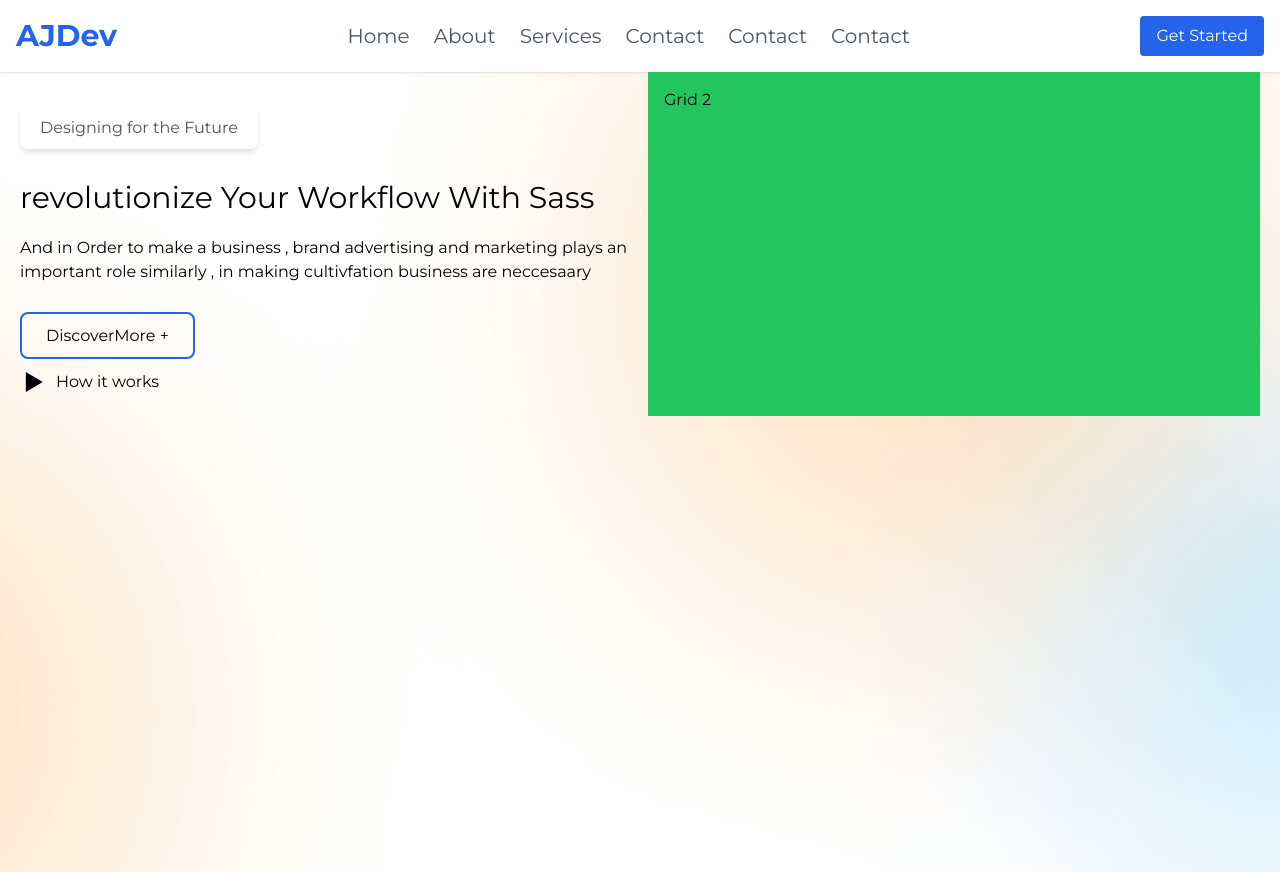
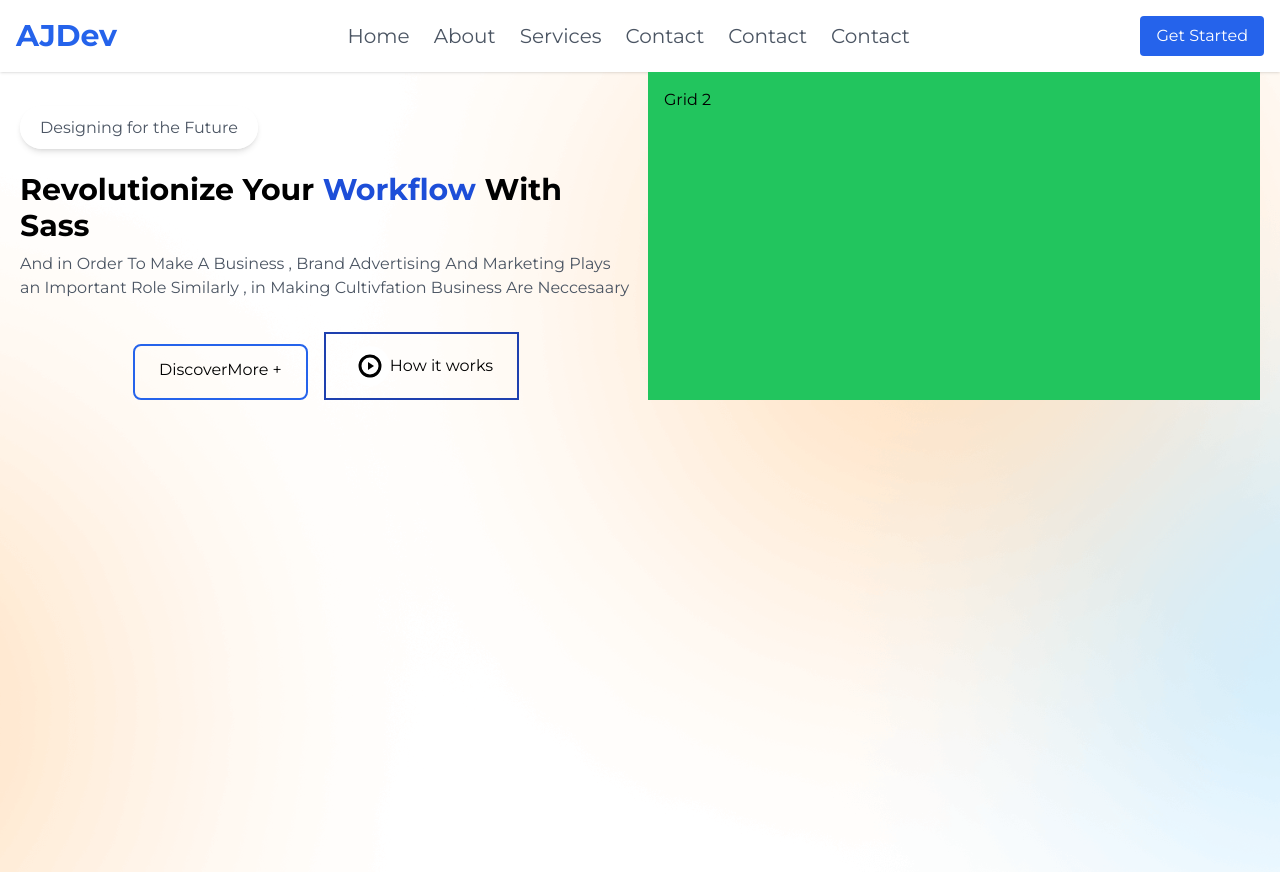
Before and after one commit to ajaypoddar78890/peralexsaslandingpage, a Next.js app: page / in a window 1280 px wide. Built offline with nearby package versions, Linux system fonts and the light colour scheme.

Commit message:
fixed the git branhced

```diff
--- a/src/app/sections/Hero.jsx
+++ b/src/app/sections/Hero.jsx
@@ -10,41 +10,54 @@ const Hero = () => {
             <div className="button text-white my-3 ">
               <Link
                 href="#"
-                className="bg-white  text-gray-600 font-regular px-5 py-3 rounded-lg shadow-md   hover:shadow-lg transition-all duration-300"
+                className="bg-white  text-gray-600 font-regular px-5 py-3 rounded-[50px] shadow-md   hover:shadow-lg transition-all duration-300"
               >
                 Designing for the Future
               </Link>
             </div>
-            <div className="contant my-10 ">
-              <h1 className="text-3xl">
-                revolutionize Your <span>Workflow With Sass</span>
+            <div className="contant my-8 ">
+              <h1 className="text-3xl font-semibold ">
+                Revolutionize Your{" "}
+                <span className="text-blue-700">Workflow </span>With Sass
               </h1>
-              <p className="mt-5 text-base">
-                And in Order to make a business , brand advertising and
-                marketing plays an important role similarly , in making
-                cultivfation business are neccesaary{" "}
+              <p className="mt-2 text-base text-gray-600 ">
+                And in Order To Make A Business , Brand Advertising And
+                Marketing Plays an Important Role Similarly , in Making
+                Cultivfation Business Are Neccesaary{" "}
               </p>
             </div>
+            <div className="container mx-auto mt-5">
+              <div className="flex flex-col sm:flex-row justify-center gap-4">
                 <Link
                   href="#"
-              className="py-3 px-6 border-2 border-blue-600 text-black font-medium rounded-lg hover:text-white hover:bg-blue-600 transition duration-300 mt-3"
+                  className="py-3 px-6 border-2 border-blue-600 text-black font-medium rounded-lg hover:text-white hover:bg-blue-600 transition duration-300 mt-3 inline-block"
                 >
                   DiscoverMore +
                 </Link>
+
                 <Link
                   href="#"
-              className="my-5 text-black font-medium flex items-center hover:text-blue-700 transition duration-300"
+                  className="py-3 px-6 text-black font-medium flex items-center hover:text-blue-700 transition duration-300 border-blue-800 border-2  "
                 >
                   <svg
                     xmlns="http://www.w3.org/2000/svg"
-                fill="black"
+                    fill="none"
                     viewBox="0 0 24 24"
-                className="w-7 h-7 mr-2"
+                    className="w-10 h-10 bg-white rounded-full p-2"
                   >
-                <path d="M5 3.5v17l14.5-8.5L5 3.5z" />
+                    <circle
+                      cx="12"
+                      cy="12"
+                      r="10"
+                      stroke="black"
+                      stroke-width="3"
+                    />
+                    <polygon points="10,8 16,12 10,16" fill="black" />
                   </svg>
                   How it works
                 </Link>
+              </div>
+            </div>
           </div>
           <div className="bg-green-500 p-4">Grid 2</div>
         </div>
```
Lines whose indentation alone changed are shown as unchanged.
